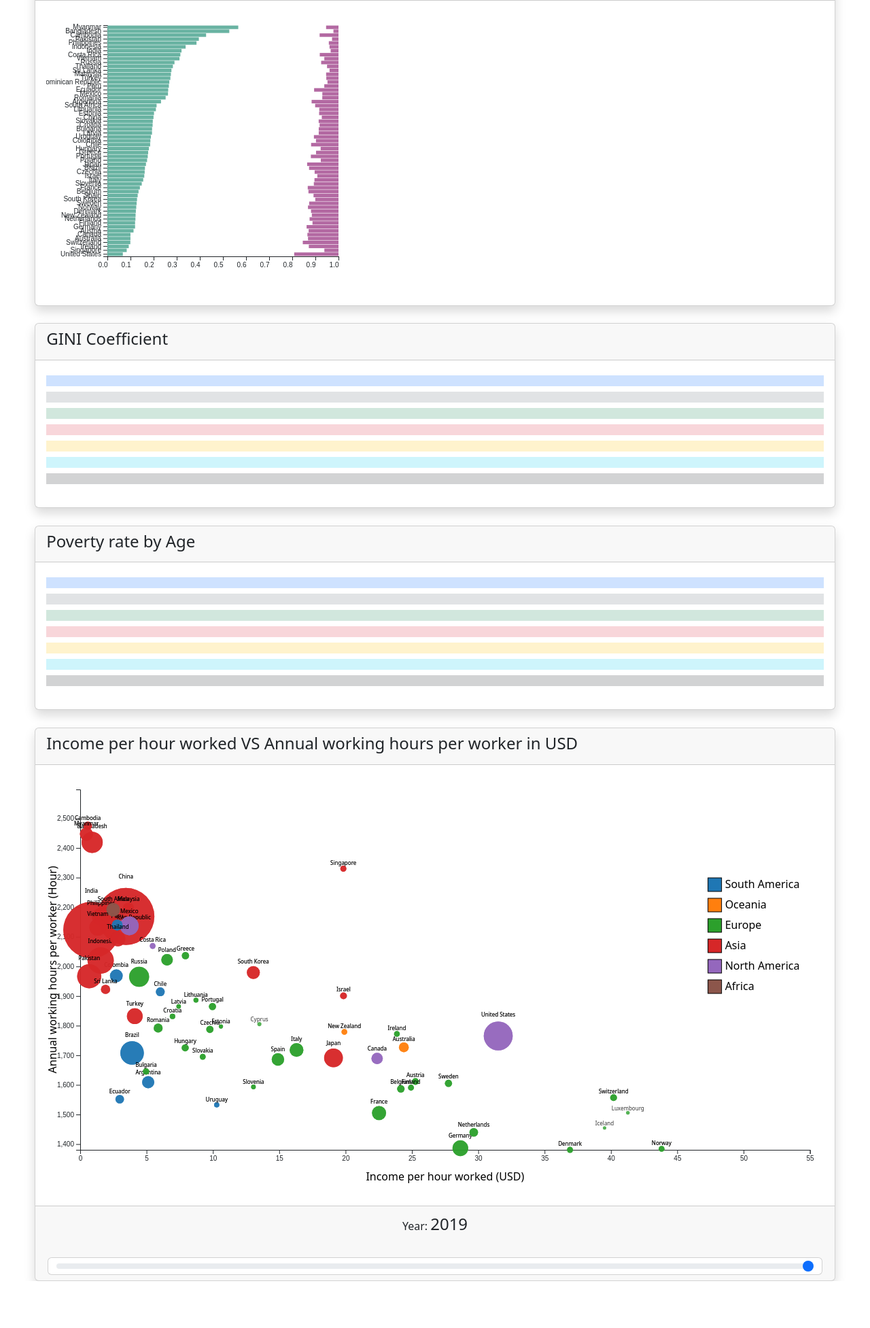
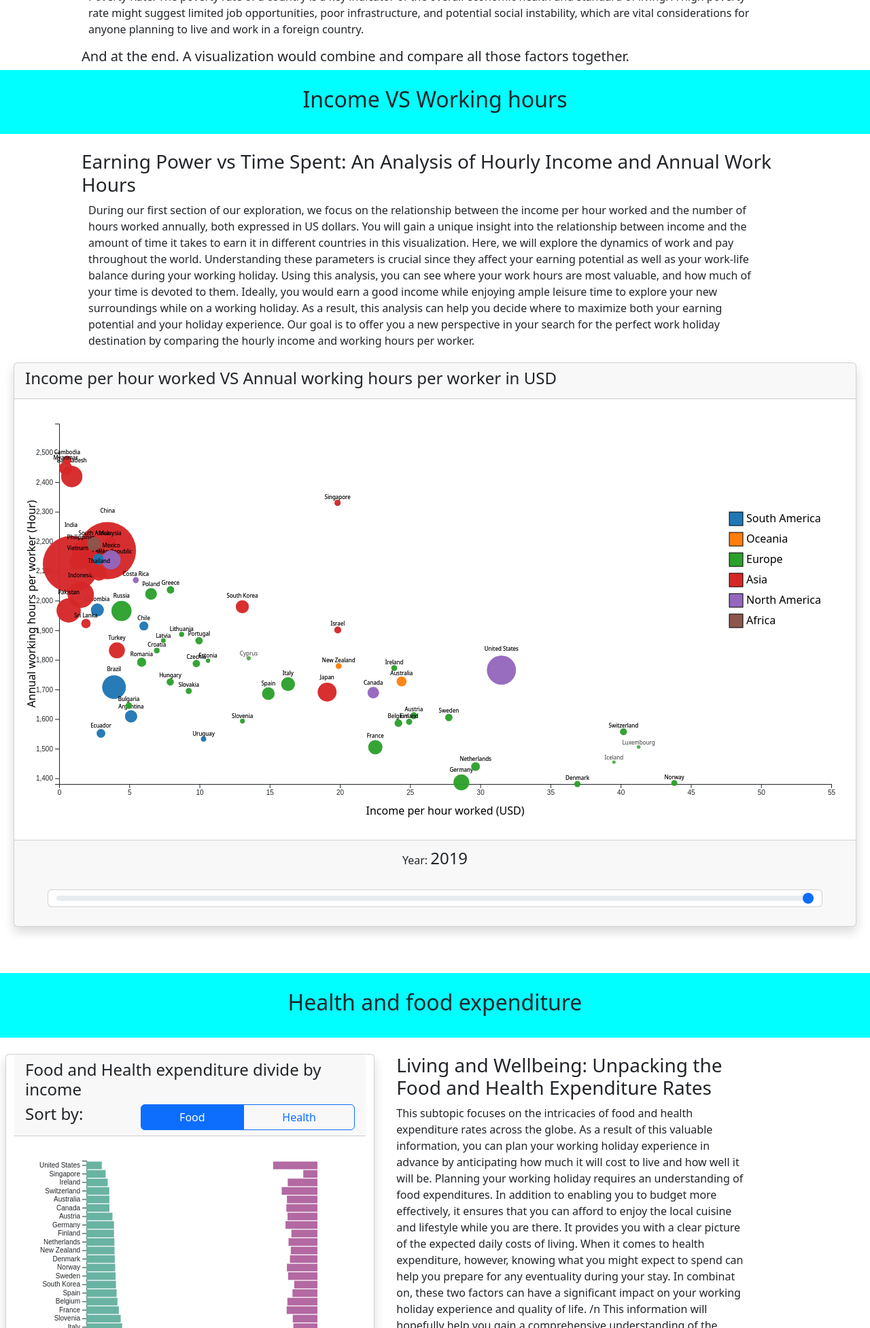
Before and after one commit to RosenbergLiu/WorkingHolidayVisualizationD3, a plain HTML site: page index.html in a window 1280 px wide. Shown: the part 713-2666 px from the top of the page at 68% size. Before the commit the page ends 2597 px from the top, so only its background shows below. Drawn offline with nearby package versions, Linux system fonts and the light colour scheme; no server answers; a web font is replaced by a local one.

Commit message:
more text

```diff
--- a/index.html
+++ b/index.html
@@ -30,14 +30,15 @@
         <br>
     </div>
     <br>
+    <div class="page-body">
         <div class="row">
-        <div class="col-9">
+            <div class="col-8">
                 <h5>The project is an intuitive visualization tool
                     which provides key indicators such as income, work hours,
                     food and health expenditure, Gini index, population and poverty rate for each country
                      to help you find the perfect destination for your working holiday.</h5>
             </div>
-        <div class="col-2" style="background-color: #eee;">
+            <div class="col-3 card" style="background-color: #eee;">
                 <p>Name: Xiangyu Liu</p>
                 <p>Student Number: 27503410</p>
             </div>
@@ -45,46 +46,123 @@
         <h5>These factors are not merely statistics,
             but critical elements that directly impact
             the decision-making process of your work holiday experience:</h5>
+        <div style="margin-left: 50px; margin-right: 50px;">
             <p>Income: The average income in a country gives you a realistic expectation of
                 what you might earn while working there. This can significantly influence your
-        financial planning and lifestyle during your stay.
-    </p>
+                financial planning and lifestyle during your stay.</p>
             <p>
                 Work Hours: This factor reveals the typical work-life balance in each country.
-        It helps you evaluate if a country's work culture aligns with your personal and professional goals.
-    </p>
+                It helps you evaluate if a country's work culture aligns
+                with your personal and professional goals.</p>
             <p>
                 Food Expenditure: By understanding the typical food costs in a country,
-        you can better prepare for daily expenses and manage your budget effectively.
-    </p>
+                you can better prepare for daily expenses and manage your budget effectively.</p>
             <p>
-        Health Expenditure: This element gives you an idea of the health costs you might incur during your stay.
-        Countries with lower health expenditure could be more appealing if you want to minimize your overall expenses.
-    </p>
+                Health Expenditure: This element gives you an idea of the health costs
+                you might incur during your stay.
+                Countries with lower health expenditure could be more appealing if
+                you want to minimize your overall expenses.</p>
             <p>
-        Gini Index: The Gini coefficient is a measure of inequality within a country. A high Gini coefficient indicates a high degree of income inequality.
-        Understanding this can help you gauge the economic landscape and social stability of your potential destination.
-    </p>
+                Gini Index: The Gini coefficient is a measure of inequality within a country.
+                A high Gini coefficient indicates a high degree of income inequality.
+                Understanding this can help you gauge the economic landscape and
+                social stability of your potential destination.</p>
             <p>
-        Population: The size of a country's population can influence social opportunities to job diversity and job hunting.
+                Population: The size of a country's population can influence social
+                opportunities to job diversity and job hunting.
                 It can also hint at the level of urbanization and cultural diversity.</p>
+            <p>
+                Poverty Rate: The poverty rate of a country is a key indicator of the
+                overall economic health and standard of living. A high poverty rate might suggest
+                 limited job opportunities, poor infrastructure, and potential social instability,
+                 which are vital considerations for anyone planning to live and work in a foreign country.</p>
+
+        </div>
 
 
+        <h5>And at the end. A visualization would combine and compare all those factors together.</h5>
 
 
+    </div>
 
 
+    <div style="background-color:aqua">
+        <br>
+        <h2 class="text-center">Income VS Working hours</h2>
+        <br>
+    </div>
+    <br>
+    <div class="page-body">
+        <h3 style="margin-left: 40px;">Earning Power vs Time Spent: An Analysis of Hourly Income and Annual Work Hours</h3>
+        <p style="margin-left:50px; margin-right: 50px;">During our first section of our exploration, we focus on the relationship between the income per hour worked
+            and the number of hours worked annually, both expressed in US dollars. You will gain a unique insight into the
+            relationship between income and the amount of time it takes to earn it in different countries in this visualization.
 
-<div class="card shadow" id="expenditure">
+            Here, we will explore the dynamics of work and pay throughout the world. Understanding these parameters is
+             crucial since they affect your earning potential as well as your work-life balance during your working holiday.
+             Using this analysis, you can see where your work hours are most valuable, and how much of your time is devoted to them.
+
+            Ideally, you would earn a good income while enjoying ample leisure time to explore your new surroundings
+            while on a working holiday. As a result, this analysis can help you decide where to maximize both your earning potential and your holiday experience.
+
+            Our goal is to offer you a new perspective in your search for the perfect work holiday destination by
+            comparing the hourly income and working hours per worker.
+        </p>
+    </div>
+
+    <div class="card shadow" id="hour_income">
         <div class="card-header">
+            <h4>Income per hour worked VS Annual working hours per worker in USD</h4>
+        </div>
+        <div class="card-body">
+            <div id="bubble-chart-container">
+                <div id="bubble-chart"></div>
+                <p class="placeholder-glow" id="bubble-chart-placeholder">
+                    <span class="placeholder col-12 bg-primary"></span>
+                    <span class="placeholder col-12 bg-secondary"></span>
+                    <span class="placeholder col-12 bg-success"></span>
+                    <span class="placeholder col-12 bg-danger"></span>
+                    <span class="placeholder col-12 bg-warning"></span>
+                    <span class="placeholder col-12 bg-info"></span>
+                    <span class="placeholder col-12 bg-dark"></span>
+                </p>
+                <script>
+                    drawBubbleChart();
+                </script>
+            </div>
+        </div>
+        <div class="card-footer">
+            <div class="text-center">
+                Year: <label for="year-slider" class="form-label" id="year-display">2019</label>
+                <div class="card container">
+                    <input type="range" class="form-range" id="year-slider"
+                    min="2000" max="2019" value="2019" step="1">
+                </div>
+            </div>
+        </div>
+    </div>
+    <br>
+    <br>
+
+
+    <div style="background-color:aqua">
+        <br>
+        <h2 class="text-center">Health and food expenditure</h2>
+        <br>
+    </div>
+    <br>
     <div class="row">
-            <h4 id="expenditure-header" class="col-6">Food and Health expenditure. Sort by: </h4>
-            <div class="btn-group col-6" role="group" aria-label="Sort By">
+    <div class="card shadow col-5" id="expenditure">
+        <div class="card-header">
+            <h4>Food and Health expenditure divide by income</h4>
+            <div class="row">
+                <h4 id="expenditure-header" class="col-4 text-right">Sort by: </h4>
+                <div class="btn-group col-8" role="group" aria-label="Sort By">
                     <input type="radio" class="btn-check" name="btnradio" id="sortFood" autocomplete="off" checked>
-                <label class="btn btn-outline-primary" for="sortFood">Food Share</label>
+                    <label class="btn btn-outline-primary" for="sortFood">Food</label>
 
                     <input type="radio" class="btn-check" name="btnradio" id="sortHealth" autocomplete="off">
-                <label class="btn btn-outline-primary" for="sortHealth">Health Share</label>
+                    <label class="btn btn-outline-primary" for="sortHealth">Health</label>
                   </div>
                 <script>
                     document.getElementsByName("btnradio").forEach(radio => {
@@ -102,8 +180,6 @@
         </div>
         <div class="card-body">
             <div id="stack-bar-chart-container">
-
-
                 <svg id="stack-bar-chart"></svg>
                 <p class="placeholder-glow" id="stack-bar-chart-placeholder">
                     <span class="placeholder col-12 bg-primary"></span>
@@ -120,6 +196,30 @@
             </div>
         </div>
     </div>
+    <div class="col-5">
+            <h3>Living and Wellbeing: Unpacking the Food and Health Expenditure Rates</h3>
+            <p>
+                This subtopic focuses on the intricacies of food and health expenditure
+                rates across the globe. As a result of this valuable information, you can
+                plan your working holiday experience in advance by anticipating how much it
+                will cost to live and how well it will be.
+                Planning your working holiday requires an understanding of
+                food expenditures. In addition to enabling you to budget more effectively,
+                it ensures that you can afford to enjoy the local cuisine and lifestyle while you are there.
+                It provides you with a clear picture of the expected daily costs of living.
+                When it comes to health expenditure, however, knowing what you might expect to spend can help
+                you prepare for any eventuality during your stay.
+                In combinat on, these two factors can have a significant
+                impact on your working holiday experience and quality of life. /n
+                This information will hopefully help you gain a comprehensive understanding of the
+                financial obligations associated with living abroad. In order to have a successful working
+                holiday, you need to understand and manage your expenses, not just your income. Let's
+                learn more about this to better prepare for your trip.
+            </p>
+        </div>
+    </div>
+
+
 
 
 <div class="card shadow" id="gini">
@@ -181,36 +281,7 @@
 
 
 
-<div class="card shadow" id="hour_income">
-    <div class="card-header">
-        <h4>Income per hour worked VS Annual working hours per worker in USD</h4>
-    </div>
-    <div class="card-body">
-        <div id="bubble-chart-container">
-            <div id="bubble-chart"></div>
-            <p class="placeholder-glow" id="bubble-chart-placeholder">
-                <span class="placeholder col-12 bg-primary"></span>
-                <span class="placeholder col-12 bg-secondary"></span>
-                <span class="placeholder col-12 bg-success"></span>
-                <span class="placeholder col-12 bg-danger"></span>
-                <span class="placeholder col-12 bg-warning"></span>
-                <span class="placeholder col-12 bg-info"></span>
-                <span class="placeholder col-12 bg-dark"></span>
-            </p>
-            <script>
-                drawBubbleChart();
-            </script>
-        </div>
-    </div>
-    <div class="card-footer">
-        <div class="text-center">
-            Year: <label for="year-slider" class="form-label" id="year-display">2019</label>
-            <div class="card container">
-                <input type="range" class="form-range" id="year-slider" min="2000" max="2019" value="2019" step="1">
-            </div>
-        </div>
-    </div>
-</div>
+
 
 
 
--- a/js/stack-bar-chart.js
+++ b/js/stack-bar-chart.js
@@ -8,7 +8,7 @@ async function drawStackBarGraph(sortBy = 'food_share') {
     // Set dimensions and margins of the graph
     const margin = {top: 20, right: 30, bottom: 40, left: 90},
         width = 460 - margin.left - margin.right,
-        height = 400 - margin.top - margin.bottom;
+        height = 800 - margin.top - margin.bottom;
 
     // Append svg object to the body of the page
     const svg = d3.select("#stack-bar-chart")
@@ -28,7 +28,7 @@ async function drawStackBarGraph(sortBy = 'food_share') {
         .style("text-anchor", "end");
 
     // Sort data
-    data.sort((a, b) => d3.descending(parseFloat(a[sortBy]), parseFloat(b[sortBy])));
+    data.sort((a, b) => d3.ascending(parseFloat(a[sortBy]), parseFloat(b[sortBy])));
 
     // Add Y axis
     const y = d3.scaleBand()
@@ -37,6 +37,7 @@ async function drawStackBarGraph(sortBy = 'food_share') {
         .padding(.1);
     svg.append("g")
         .call(d3.axisLeft(y));
+
 
     // Add bars for food_share
     svg.selectAll("foodBar")
--- a/styles.css
+++ b/styles.css
@@ -3,9 +3,10 @@
 }
 
 .card {
-    margin-left: 4%;
-    margin-right: 4%;
-    margin-top: 2%;
+    margin-left: 20px;
+    margin-right: 20px;
+    margin-top: 20px;
+    margin-bottom: 20px;
 }
 
 .grid line {
@@ -19,5 +20,10 @@
 }
 
 h5 {
-    margin-left: 20px;
+    margin-left: 40px;
 }
+
+.page-body {
+    margin-left: 80px;
+    margin-right: 120px;
+}
```
Lines whose indentation alone changed are shown as unchanged.
